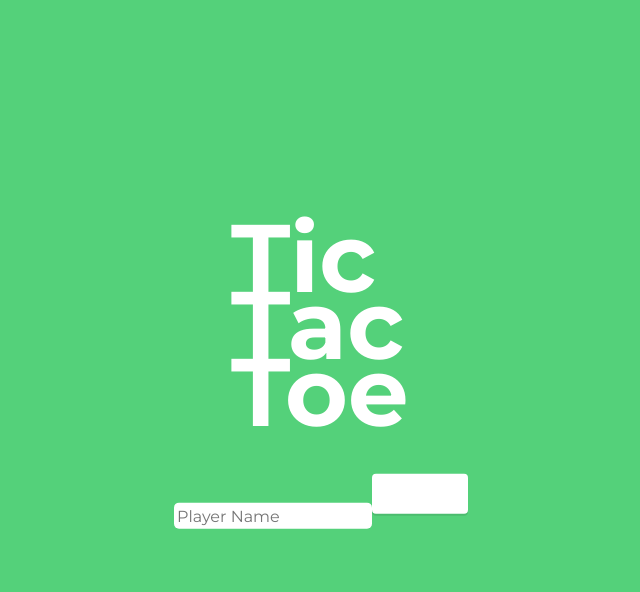
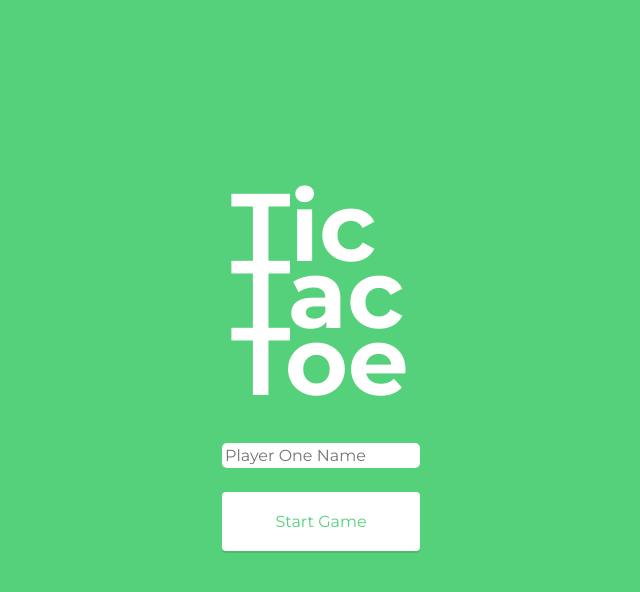
Before and after one commit to interstellardev/Treehouse-FSJS-Project-4, a plain HTML site: page index.html in a window 1280 px wide. Both pictures are taken after a click on the link "1 Player". Shown: the whole page, without its empty margins (319-959 px from the left). Drawn offline with Linux system fonts and the light colour scheme.

Commit message:
added buttons for players and name inputs for player names

```diff
--- a/css/style.css
+++ b/css/style.css
@@ -19,6 +19,7 @@ input {
   border-radius: 5px;
   border: none;
   padding: .2em;
+  margin-bottom: 1.5em;
 }
 
 .button {
@@ -33,6 +34,19 @@ input {
   transition: 0.25s ease; }
   .button:hover {
     color: #000; }
+
+    .button_block {
+      background: #fff;
+      border-radius: 4px;
+      box-shadow: 0 2px 0 rgba(0, 0, 0, 0.1);
+      display: block;
+      padding: 1.25em 3em;
+      margin-bottom: .5em;
+      text-decoration: none;
+      -webkit-transition: 0.25s ease;
+      transition: 0.25s ease; }
+      .button_block:hover {
+        color: #000; }
 
 .screen {
   text-align: center;
@@ -121,14 +135,12 @@ input {
 .flex_div {
   display: flex;
   flex-wrap: wrap;
+  flex-direction: column;
   align-content: center;
   justify-content: space-around;
   padding: 3em;
 }
 
-.info_div {
-  padding: 3em;
-}
 
 .boxes {
   width: 480px;
--- a/js/app.js
+++ b/js/app.js
@@ -6,12 +6,14 @@ const label = document.createElement('label');
 const button = document.createElement('a');
 const player1 = {
     name: '',
-    score: 0
+    score: 0,
+    turn: false
 };
 
 const player2 = {
     name: '',
-    score: 0
+    score: 0,
+    turn: true
 };
 
 
@@ -22,6 +24,12 @@ function setAttributes(elem) {
         elem.setAttribute(arguments[i], arguments[i+1]);
     }
 }
+
+// show/hide element
+function showHideEl(el, displayType) {
+    el.style.display = displayType;
+}
+
 
 // controlling start screen
 (function() {
@@ -34,28 +42,48 @@ function setAttributes(elem) {
             <div class= "flex_div" id= "playerChoice">
                 <a href="#" class="button" id="onePlayer">1 Player</a>
                 <a href="#" class="button" id="twoPlayer">2 Players</a>
+                <input type='text' id='playerOneName' class="input" placeholder='Player One Name'>
+                <input type='text' id='playerTwoName' class="input" placeholder='Player Two Name'>
+                <a href="#" class="button" id="start_button">Start Game</a>
             </div>
         </header>
     `;
 
     const choiceContainer = document.getElementById('playerChoice');
     const headerStart = document.getElementById('startHead');
+    const startButton = document.getElementById('start_button');
+    const playerOneButton = document.getElementById('onePlayer');
+    const playerTwoButton = document.getElementById('twoPlayer');
+    const playerOneInput = document.getElementById('playerOneName');
+    const playerTwoInput = document.getElementById('playerTwoName');
+    //initially hiding the start button until needed
+    showHideEl(startButton, 'none');
+    showHideEl(playerOneInput, 'none');
+    showHideEl(playerTwoInput, 'none');
 
     //listening for click on start game button
     startDiv.addEventListener('click', (e) => {
         const element = e.target;
         if (element.id === 'onePlayer') {
-            choiceContainer.innerHTML = '';
-            choiceContainer.appendChild(input);
-            choiceContainer.appendChild(button).setAttribute('class', 'button');
-            setAttributes(input,
-                'type', 'text',
-                'placeholder', 'Player Name',
-                'id', 'playerOneName',
-                'class', 'input'
-            );
-            choiceContainer.classList.remove('flex_div');
-            choiceContainer.classList.add('info_div');
+            showHideEl(playerOneButton, 'none');
+            showHideEl(playerTwoButton, 'none');
+            showHideEl(playerOneInput, 'block');
+            startButton.removeAttribute('style');
+            player2.name = 'computer'
+        }
+        if (element.id === 'twoPlayer') {
+            showHideEl(playerOneButton, 'none');
+            showHideEl(playerTwoButton, 'none');
+            showHideEl(playerOneInput, 'block');
+            showHideEl(playerTwoInput, 'block');
+            startButton.removeAttribute('style');
+        }
+        if (element.id === 'start_button') {
+            console.log(playerOneInput.value.length);
+            if(playerOneInput.value.length > 0 && player2.name === 'computer') {
+                player1.name = playerOneInput.value;
+                startDiv.remove();
+            }
         }
     });
 }())
```
